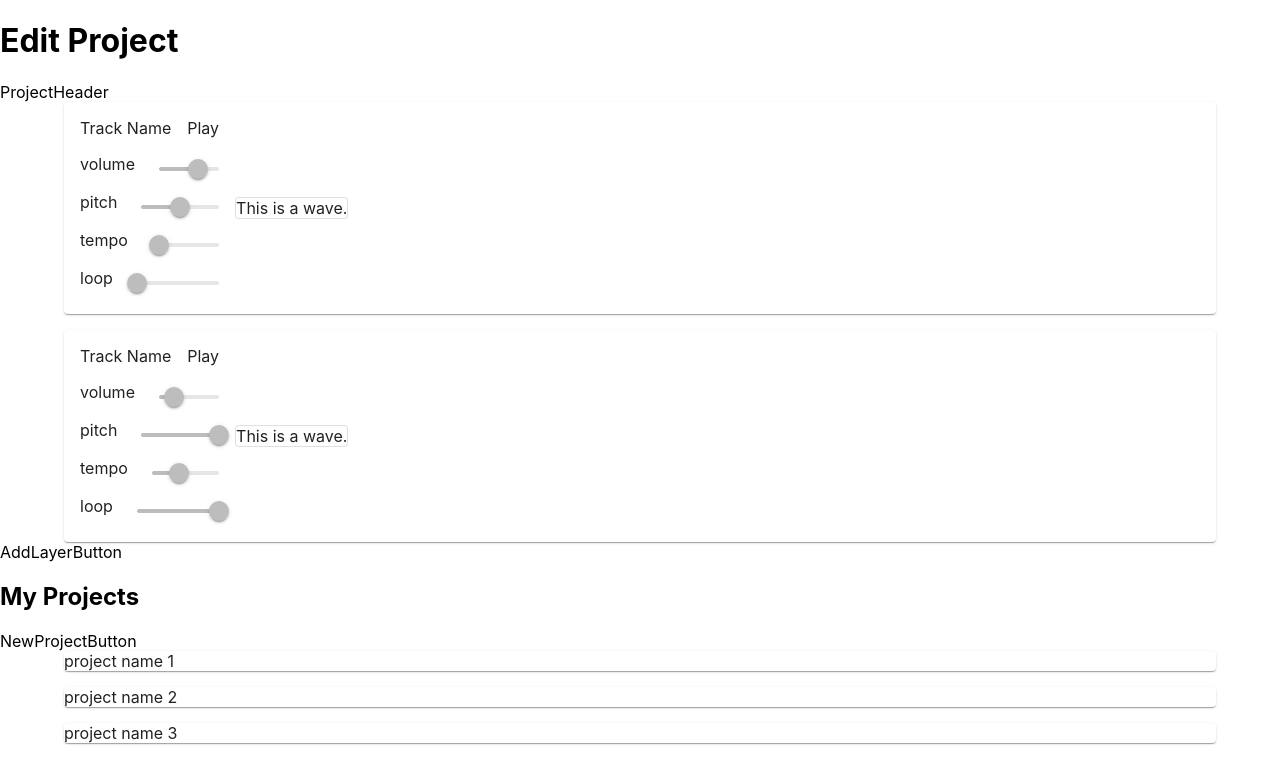
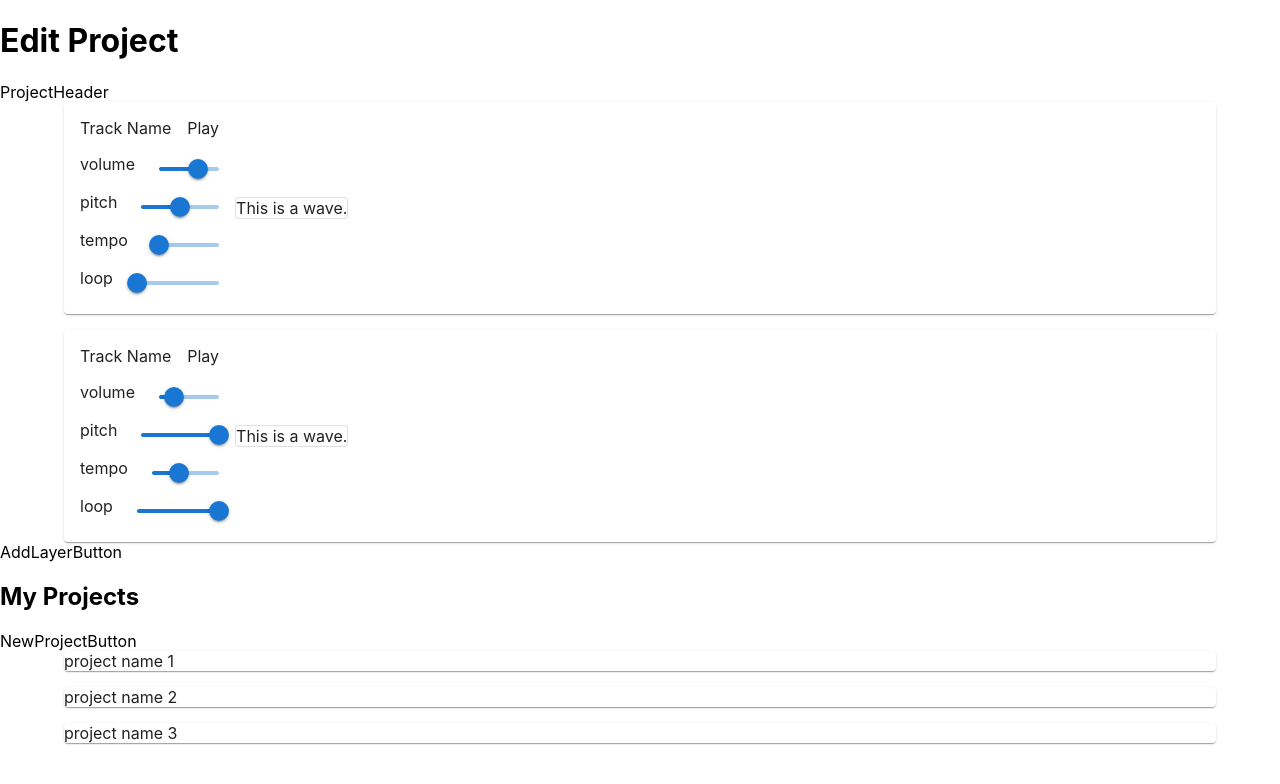
Before and after one commit to rpp33-boc-pacific/improvibe, a Next.js app: page /projects/1 in a window 1280 px wide. Shown: the top 784 px of the page. Built offline with nearby package versions, Linux system fonts and the light colour scheme.

Commit message:
Fixed tests

```diff
--- a/components/projectEditor/Layer.tsx
+++ b/components/projectEditor/Layer.tsx
@@ -5,7 +5,7 @@ import Wave from './Wave';
 
 export default function Layer({ data }) {
   return (
-    <Card>
+    <Card role='layer'>
       <Stack spacing={2} direction="row" alignItems="center" m={2}>
         <Stack spacing={2}>
           <Stack direction="row" spacing={2}>
--- a/components/projectEditor/SoundController.tsx
+++ b/components/projectEditor/SoundController.tsx
@@ -13,7 +13,7 @@ export default function SoundController({ settings }) {
     <Stack spacing={3} direction='row' justifyContent="space-between">
       <div>{settings.label}</div>
       <ThemeProvider theme={theme}>
-        <Slider defaultValue={settings.value} min={settings.min} max={settings.max} disabled color="secondary"/>
+        <Slider defaultValue={settings.value} min={settings.min} max={settings.max}/>
       </ThemeProvider>
     </Stack>
   )
```
Also changed, not shown: 1 other file (tests, documents, lock files or other folders).
